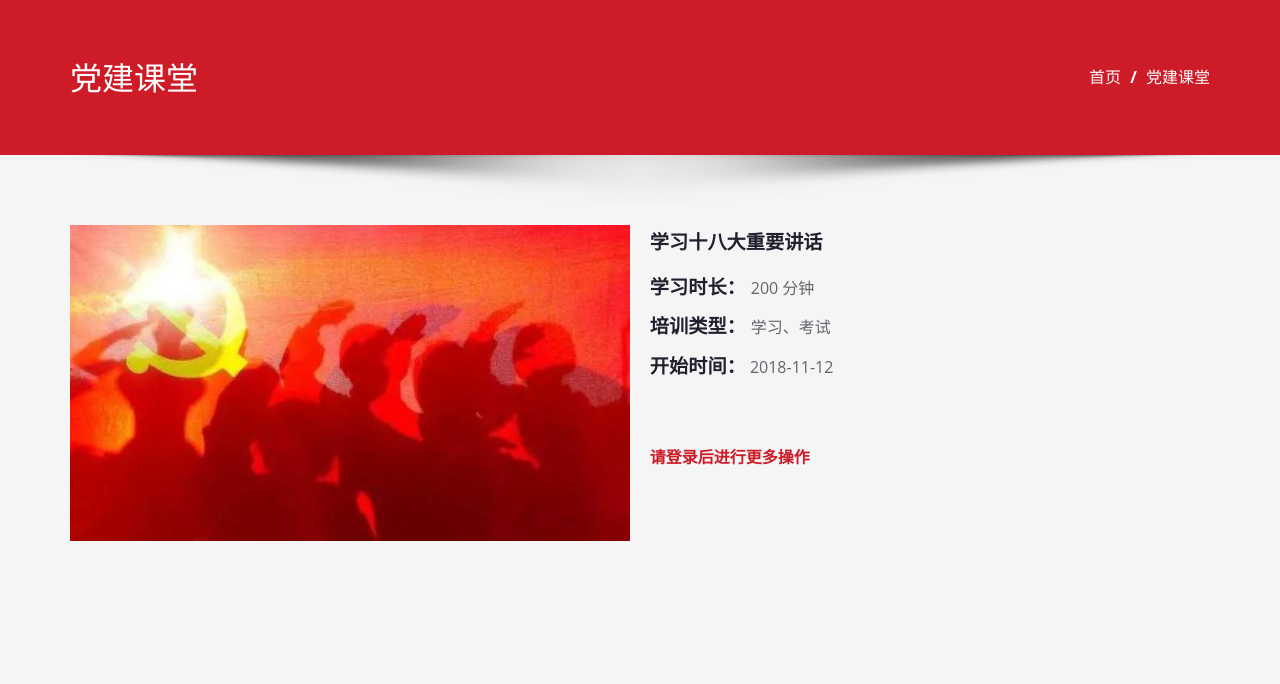
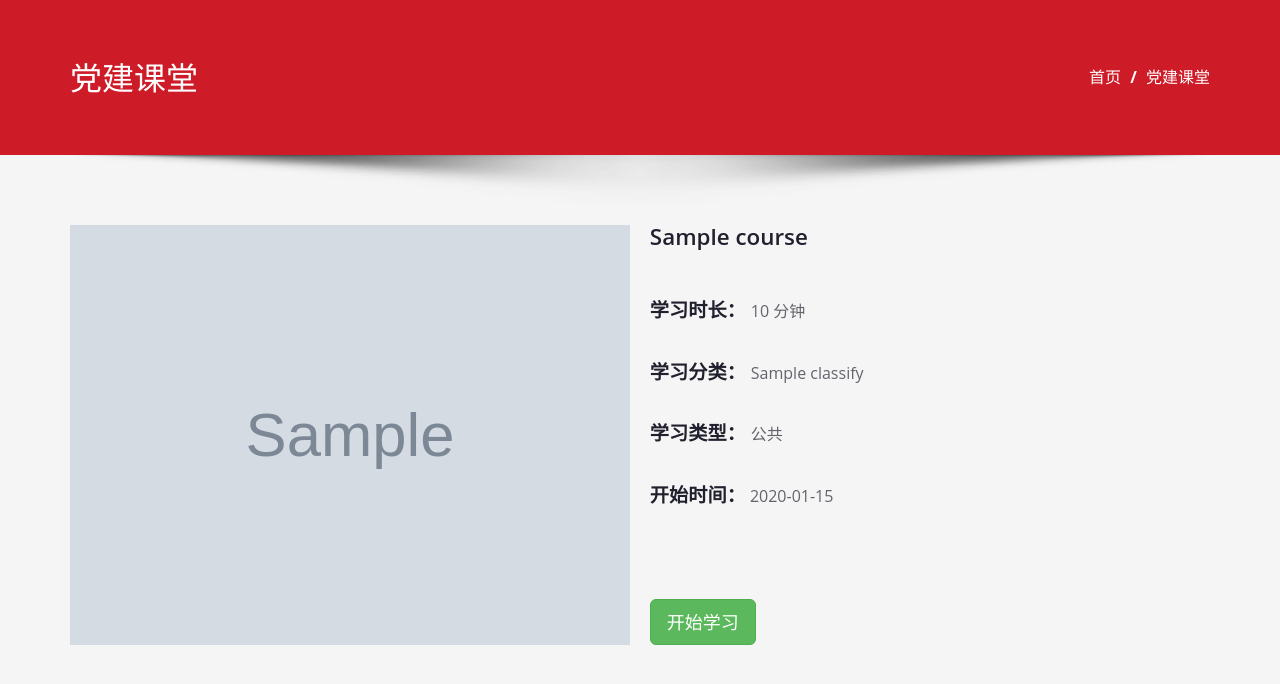
Before and after one commit to Ggzzhh/course, a Flask app: page /course/1/detail in a window 1280 px wide. Shown: the part 90-774 px from the top of the page. Run offline with Flask 2, Linux system fonts and the light colour scheme; tables that the repository leaves empty hold one stand-in row (values such as "Sample post"); grey boxes marked "Sample" are stand-in pictures; some libraries are stand-ins or nearby versions.

Commit message:
前后端数据绑定中

```diff
--- a/app/main/views.py
+++ b/app/main/views.py
@@ -2,9 +2,9 @@
 # -*- coding:utf-8 -*-
 # 作者: Ggzzhh
 # 创建时间: 2018/10/22
+from urllib.parse import quote
 
 from flask import jsonify, redirect, render_template, url_for, current_app, request
-
 from flask_login import login_user, logout_user, login_required, current_user
 
 from app.models import User, Classify, Course
@@ -36,7 +36,7 @@ def index():
     pers = [per.to_json() for per in pagination.items]
 
     user_info = {}
-    if current_user.is_user():
+    if current_user.is_user:
         user_info = current_user.to_json()
     classifies = Classify.all_to_list()
 
@@ -53,12 +53,13 @@ def index():
 
 @main.route('/login', methods=['POST', 'GET'])
 def login():
+    next = request.args.get('next')
     msg = ''
 
-    if current_user.is_user():
+    if current_user.is_user:
         return redirect(url_for('main.index'))
 
-    if current_user.is_moderator():
+    if current_user.is_moderator:
         return '管理页面'
 
     if request.method == 'POST':
@@ -67,12 +68,15 @@ def login():
         if user:
             if data['password'] == user.password:
                 login_user(user)
-                return redirect(url_for('main.index'))
+                return redirect(next if next else url_for('main.index'))
             else:
                 msg = '密码错误！请重试！'
         else:
             msg = '用户不存在!'
-    return render_template('main/login.html', page_title=current_app.config['SYSTEMNAME'], msg=msg)
+    return render_template('main/login.html',
+                           page_title=current_app.config['SYSTEMNAME'],
+                           msg=msg,
+                           next=next)
 
 
 @main.route('/user/logout')
@@ -84,15 +88,13 @@ def logout():
 
 @main.route('/course/<int:id>/detail')
 def course_detail(id):
-    course = {
-        'title': '学习十八大重要讲话',
-        'newstime': '2018-11-12',
-        'classify': '学习、考试',
-        'total_time': '200',
-        'img_url': '../../static/images/bg.jpg'
-    }
-    return render_template('main/detail.html', page_title=current_app.config['SYSTEMNAME'],
-                           course=course)
+    course = Course.query.get(id)
+    if course:
+        course = course.to_json()
+    return render_template('main/detail.html',
+                           page_title=current_app.config['SYSTEMNAME'],
+                           course=course,
+                           active_page=quote(url_for('main.course_detail', id=id)))
 
 
 @main.route('/exam/<int:course_id>/detail')
--- a/app/models.py
+++ b/app/models.py
@@ -56,19 +56,23 @@ class Role(db.Model):
 class AnonymousUser(AnonymousUserMixin):
 
     @staticmethod
-    def can(permissions):
+    def can(self):
+        return False
+
+    @property
+    def is_administrator(self):
+        return False
+
+    @property
+    def is_user(self):
+        return False
+
+    @property
+    def is_moderator(self):
         return False
 
     @staticmethod
-    def is_administrator():
-        return False
-
-    @staticmethod
-    def is_user():
-        return False
-
-    @staticmethod
-    def is_moderator():
+    def has_course():
         return False
 
 
@@ -183,12 +187,25 @@ class User(UserMixin, db.Model):
         return self.role is not None and \
                (self.role.permissions & permissions) == permissions
 
+    def get_course_percent(self, course_id):
+        res = self.get_choice_course(course_id)
+        return res.learn_rate() if res else 0
+
+    def has_course(self, course_id):
+        return True if self.get_choice_course(course_id) else False
+
+    def get_choice_course(self, course_id):
+        return self.choices.filter(Choice.course_id == course_id).first()
+
+    @property
     def is_administrator(self):
         return self.can(Permission.ADMINISTRATOR)
 
+    @property
     def is_user(self):
         return self.can(Permission.LEARN)
 
+    @property
     def is_moderator(self):
         return self.can(Permission.ADD_COURSE)
 
@@ -201,7 +218,7 @@ class Course(db.Model):
 
     id = db.Column(db.Integer, primary_key=True)
     name = db.Column(db.String(256))
-    img_url = db.Column(db.String(256), default='static/images/bg.jpg')
+    img_url = db.Column(db.String(256), default='/static/images/bg.jpg')
     need_exam = db.Column(db.Boolean, default=False)
     need_learn = db.Column(db.Boolean, default=True)
     is_public = db.Column(db.Boolean, default=False)
--- a/app/templates/main/base.html
+++ b/app/templates/main/base.html
@@ -1,6 +1,5 @@
 {% extends 'base.html' %}
 {% import '_models.html' as model %}
-{% set active_page='/' %}
 {% block _head %}
   <link rel="stylesheet" href="{{ url_for('static', filename='css/head_base.css') }}" type="text/css">
 {% endblock %}
@@ -16,7 +15,7 @@
         <div class="nav-li"><a href="#">HOME</a></div>
         <div class="nav-li myactive"><a href="/">党建课堂</a></div>
         <div class="nav-li">
-          {% if current_user.is_authenticated %}
+          {% if current_user.is_user %}
             <a href="{{ url_for('main.learn_center') }}">学习中心</a>
           {% else %}
             <a href="{{ url_for('main.login', next=active_page) }}">登录</a>
--- a/app/templates/main/detail.html
+++ b/app/templates/main/detail.html
@@ -14,9 +14,23 @@
     .detail-right {
       width: 100%;
       padding: 0 20px;
+      display: flex;
+      flex-direction: column;
+      justify-content: space-between;
     }
-    .detail-right .title {
+     .detail-right .title {
+      margin: 0;
+      padding: 0;
+      line-height: 1.2rem;
       font-size: 1.2rem;
+      font-weight: 600;
+      color: #21202e;
+    }
+    .detail-right .name {
+      margin: 0;
+      padding: 0;
+      line-height: 1.4rem;
+      font-size: 1.4rem;
       font-weight: 600;
       color: #21202e;
     }
@@ -31,8 +45,8 @@
       font-weight: bold;
       color: #ce1b28;
     }
-    .ml-3 {
-      margin-left: 30px;
+    .mr-3 {
+      margin-right: 30px;
     }
   </style>
 {% endblock %}
@@ -44,27 +58,31 @@
           <img src="{{ course.img_url }}" alt="课程图片">
         </div>
         <div class="detail-right">
-          <div class="detail-title"><span class="title">{{ course.title }}</span></div>
-          <div class="detail-des"><span class="title">学习时长： </span>{{ course.total_time }} 分钟</div>
-          <div class="detail-des"><span class="title">培训类型： </span>{{ course.classify }}</div>
+          <div class="detail-title"><span class="name">{{ course.name }}</span></div>
+          <div class="detail-des"><span class="title">学习时长： </span>{{ course.duration }} 分钟</div>
+          <div class="detail-des"><span class="title">学习分类： </span>{{ course.classify }}</div>
+          <div class="detail-des"><span class="title">学习类型： </span>{{ course.type }}</div>
           <div class="detail-des"><span class="title">开始时间：</span> {{ course.newstime }}</div>
           <div class="detail-btn">
-            {% if current_user.is_authenticated %}
-              {% if '没有选择这门课' == '' %}
+            {% if current_user.is_user %}
+              {% set percent = current_user.get_course_percent(course.id) %}
+              {% if not current_user.has_course(course.id) %}
                 <button class="btn btn-lg btn-primary" id="choiceCourseBtn">立即选课</button>
               {% else %}
-                {% if '含有学习' != '' %}
-                  {% if '学习进度大于0%' != '' %}
-                    <button class="btn btn-lg btn-success" id="learnBtn">继续学习(50%)</button>
-                  {% else %}
-                    <button class="btn btn-lg btn-success" id="learnBtn">开始学习</button>
+                {% if course.type == '公共' %}
+                  <button class="btn btn-lg btn-success" id="learnBtn">开始学习</button>
+                {% else %}
+                  {% if course.type in ['学习', '培训']  %}
+                    {% if percent and percent > 0 %}
+                      <button class="btn btn-lg btn-success mr-3" id="learnBtn">继续学习({{ percent }}%)</button>
+                    {% else %}
+                      <button class="btn btn-lg btn-success mr-3" id="learnBtn">开始学习</button>
+                    {% endif %}
                   {% endif %}
-                {% endif %}
-                {% if '含有考试' != '' %}
-                  {% if '含有学习且学习进度100%' != '' %}
-                    <button type="button" class="btn btn-lg btn-warning ml-3" id="examBtn">进行考试</button>
-                  {% else %}
-                    <button type="button" class="btn btn-lg btn-warning ml-3"
+                  {% if course.type == '考试' or (course.type == '培训' and percent == 100) %}
+                    <button type="button" class="btn btn-lg btn-warning" id="examBtn">进行考试</button>
+                  {% elif course.type == '培训' and percent < 100 %}
+                    <button type="button" class="btn btn-lg btn-warning"
                             data-toggle="popover" title="无法考试"
                             data-content="请先完成所有学习后再进行考试！">进行考试</button>
                   {% endif %}
@@ -72,7 +90,12 @@
               {% endif %}
 
             {% else %}
-              <span class="tips">请登录后进行更多操作</span>
+              {% if course.type == '公共' %}
+                <button class="btn btn-lg btn-success" id="learnBtn">开始学习</button>
+              {% else %}
+                <span class="tips">请 <a href="{{ url_for('main.login', next=active_page) }}">登录</a> 后进行更多操作</span>
+              {% endif %}
+
             {% endif %}
           </div>
         </div>
@@ -83,6 +106,7 @@
 
 {% block _scripts %}
   <script>
+    // todo: 实现按钮的功能，比如立即选课
       $(function () {
           $("[data-toggle='popover']").popover();
 
--- a/app/templates/main/login.html
+++ b/app/templates/main/login.html
@@ -15,7 +15,7 @@
           <div class="title">
             <label class="animated jackInTheBox">用户登录</label>
           </div>
-          <form action="{{ url_for('main.login') }}" method="post" class="login-frm">
+          <form action="{{ url_for('main.login', next=next) }}" method="post" class="login-frm">
             <input type="hidden" name="csrf_token" value="{{ csrf_token() }}" />
             <div class="fields">
               <div class="field">
```
Also changed, not shown: app/templates/main/index.html (+5 -5 lines).
